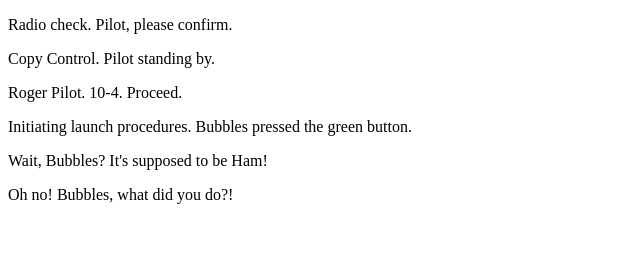
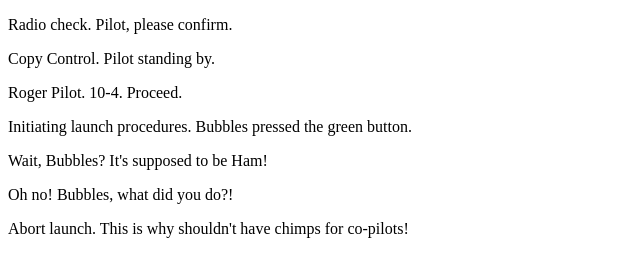
Before and after one commit to strickte/communication-log, a plain HTML site: page index.html in a window 1280 px wide. Shown: the whole page, without its empty margins (0-640 px from the left). Drawn offline with Linux system fonts and the light colour scheme.

Commit message:
Control M3

```diff
--- a/index.html
+++ b/index.html
@@ -7,5 +7,6 @@
     <p>Initiating launch procedures. Bubbles pressed the green button.</p>
     <p>Wait, Bubbles? It's supposed to be Ham!</p>
     <p>Oh no! Bubbles, what did you do?!</p>
+    <p>Abort launch. This is why shouldn't have chimps for co-pilots!</p>
   </body>
 </html>
```
